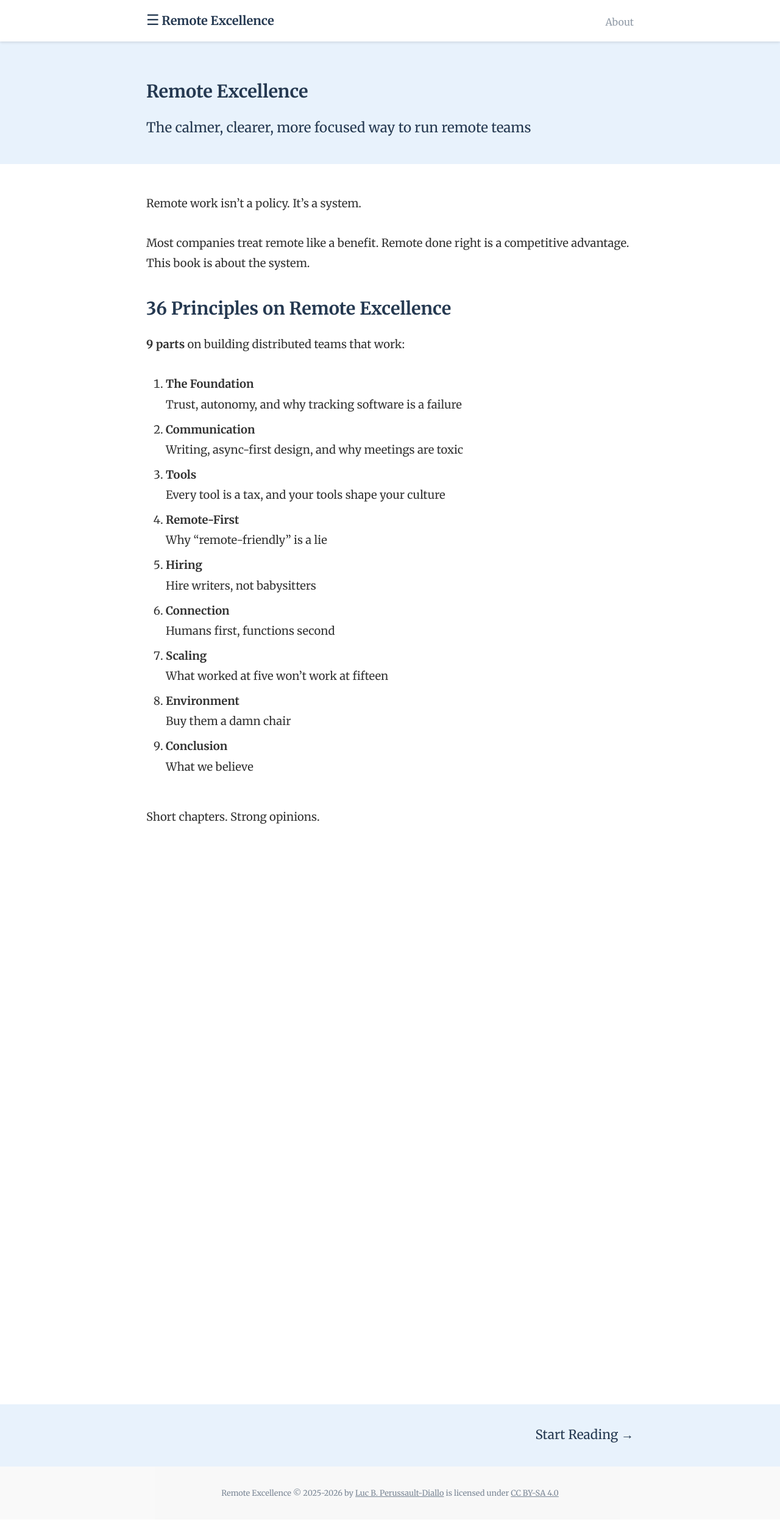
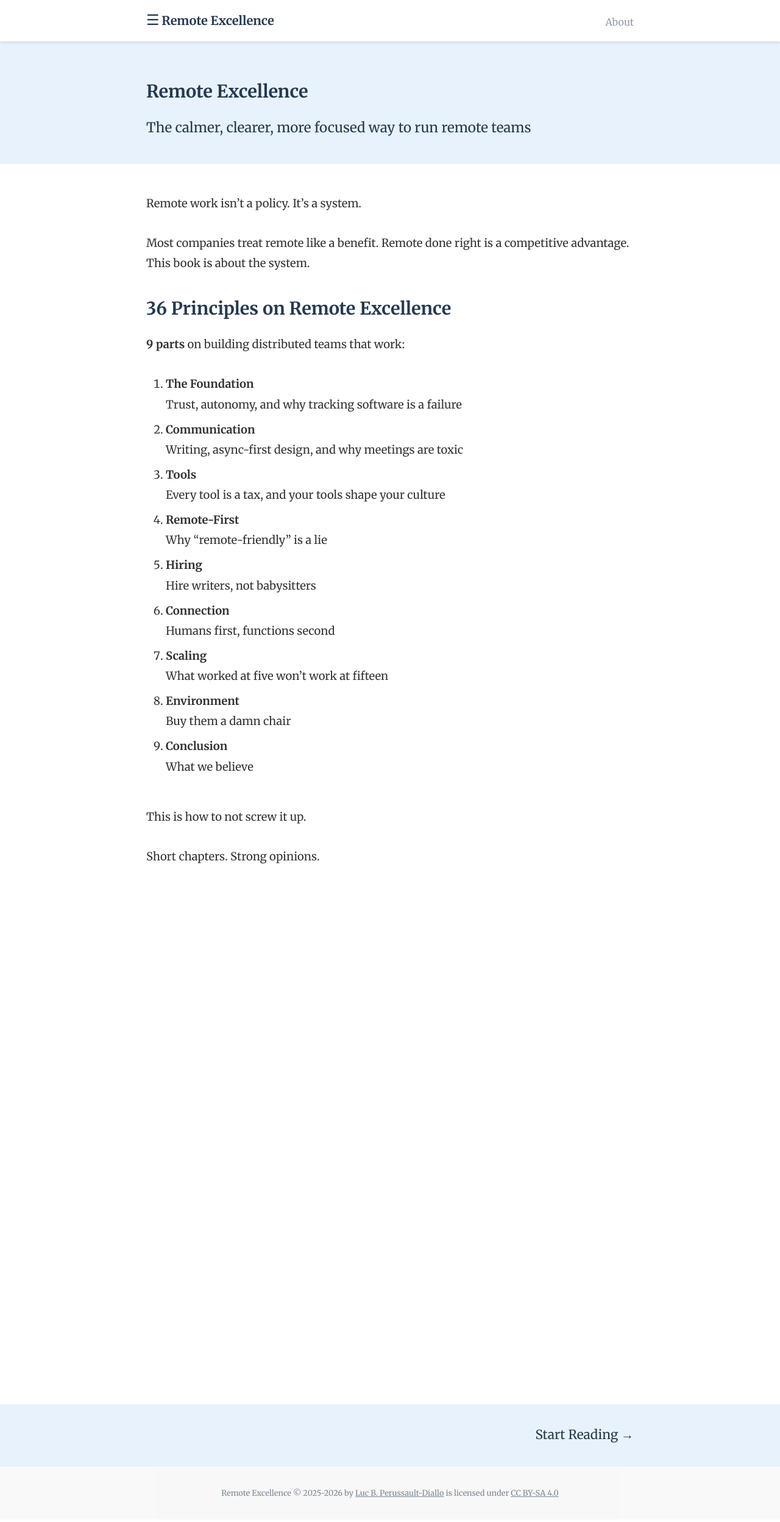
Before and after one commit to luuuc/remote-excellence-book, a Jekyll site: the page built from index.md, in a window 1280 px wide. Shown: the top 2496 px of the page at 61% size. Built offline with Jekyll 4.4.1, drawn with Linux system fonts in a browser that asks for light colours.

Commit message:
Update index.md

```diff
--- a/index.md
+++ b/index.md
@@ -34,4 +34,6 @@ Most companies treat remote like a benefit. Remote done right is a competitive a
 9. **Conclusion**<br>What we believe
 
 <br>
+This is how to not screw it up.
+
 Short chapters. Strong opinions.
```
